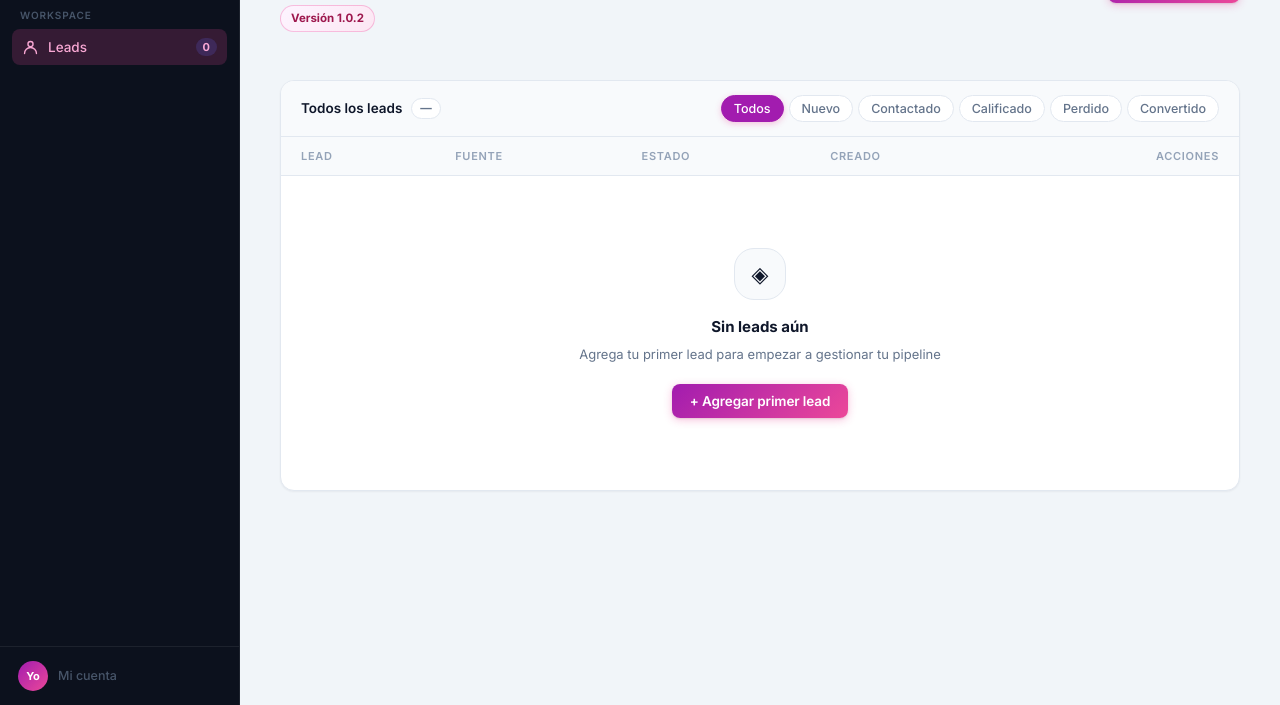
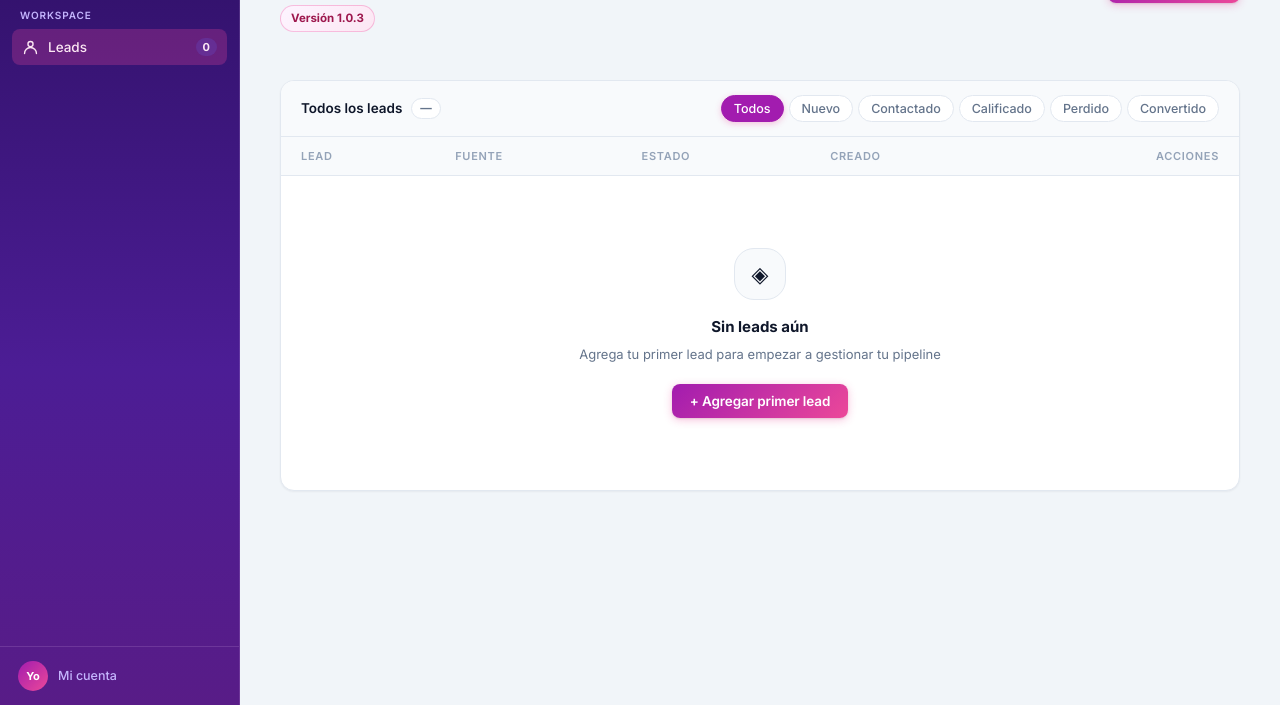
Before and after one commit to sephiroth30-dev/MiniCRM, a website: page public/index.html in a window 1280 px wide. Shown: the part 95-800 px from the top of the page. Drawn offline with Linux system fonts and the light colour scheme; no server answers.

Commit message:
style: darken sidebar violet theme

```diff
--- a/package.json
+++ b/package.json
@@ -1,6 +1,6 @@
 {
   "name": "minicrm-leads",
-  "version": "1.0.2",
+  "version": "1.0.3",
   "description": "MiniCRM Leads - captura y gestión de leads con SQLite",
   "main": "server.js",
   "scripts": {
--- a/public/index.html
+++ b/public/index.html
@@ -19,7 +19,7 @@
         <div class="logo-mark">M</div>
         <div class="logo-info">
           <span class="logo-name">MiniCRM</span>
-          <span class="logo-plan">Free plan - v1.0.2</span>
+          <span class="logo-plan">Free plan - v1.0.3</span>
         </div>
       </div>
     </div>
@@ -51,7 +51,7 @@
         <div>
           <h1 class="page-title">Pipeline de Leads</h1>
           <p class="page-subtitle">Captura y gestiona tus oportunidades de venta</p>
-          <span class="version-badge">Versión 1.0.2</span>
+          <span class="version-badge">Versión 1.0.3</span>
         </div>
         <button class="btn btn-primary" id="btn-new-lead">
           <svg width="13" height="13" viewBox="0 0 13 13" fill="none" stroke="currentColor" stroke-width="2.5" stroke-linecap="round">
--- a/public/styles.css
+++ b/public/styles.css
@@ -24,12 +24,12 @@
   --danger-sub:   #fef2f2;
 
   /* Sidebar */
-  --sb-bg:        #0c111d;
-  --sb-border:    rgba(255,255,255,.07);
-  --sb-text:      #475569;
-  --sb-hover:     rgba(255,255,255,.05);
-  --sb-active:    rgba(236,72,153,.18);
-  --sb-active-t:  #f9a8d4;
+  --sb-bg:        #2e1065;
+  --sb-border:    rgba(245,208,254,.14);
+  --sb-text:      #c4b5fd;
+  --sb-hover:     rgba(245,208,254,.09);
+  --sb-active:    rgba(236,72,153,.26);
+  --sb-active-t:  #fce7f3;
   --sb-logo:      #f8fafc;
 
   /* Shadows */
@@ -70,7 +70,7 @@ body {
 .sidebar {
   width: 240px;
   flex-shrink: 0;
-  background: var(--sb-bg);
+  background: linear-gradient(180deg, #2e1065 0%, #4c1d95 58%, #581c87 100%);
   border-right: 1px solid var(--sb-border);
   display: flex;
   flex-direction: column;
@@ -182,7 +182,7 @@ body {
   flex-shrink: 0;
 }
 
-.sidebar-user { font-size: 12.5px; color: #475569; font-weight: 500; }
+.sidebar-user { font-size: 12.5px; color: #c4b5fd; font-weight: 500; }
 
 /* ── Main ───────────────────────────────────────────────────────────────── */
 .main { flex: 1; min-width: 0; display: flex; flex-direction: column; }
```
Also changed, not shown: client-external/index.html (+1 -1 lines), CHANGELOG.md, 1 other file.
